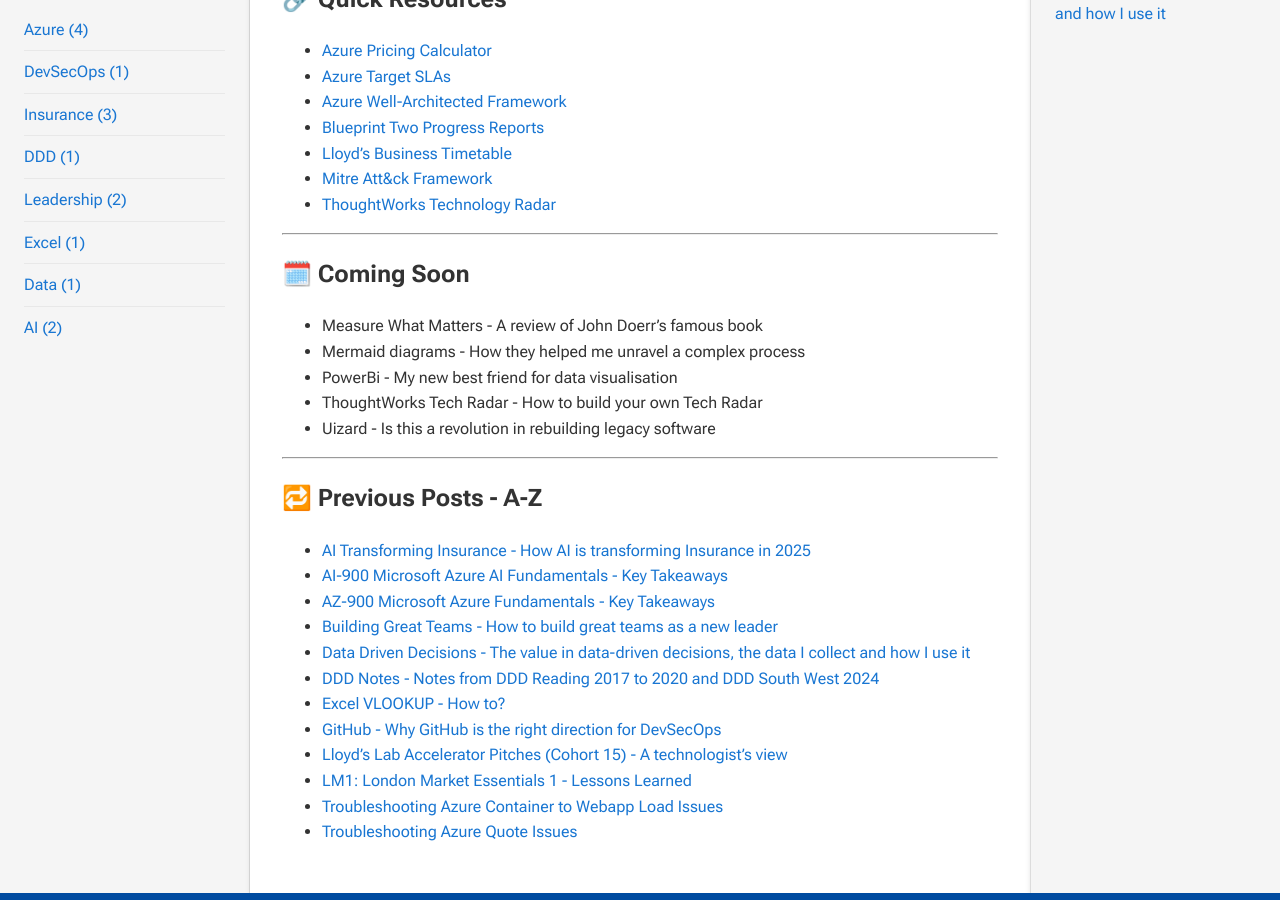
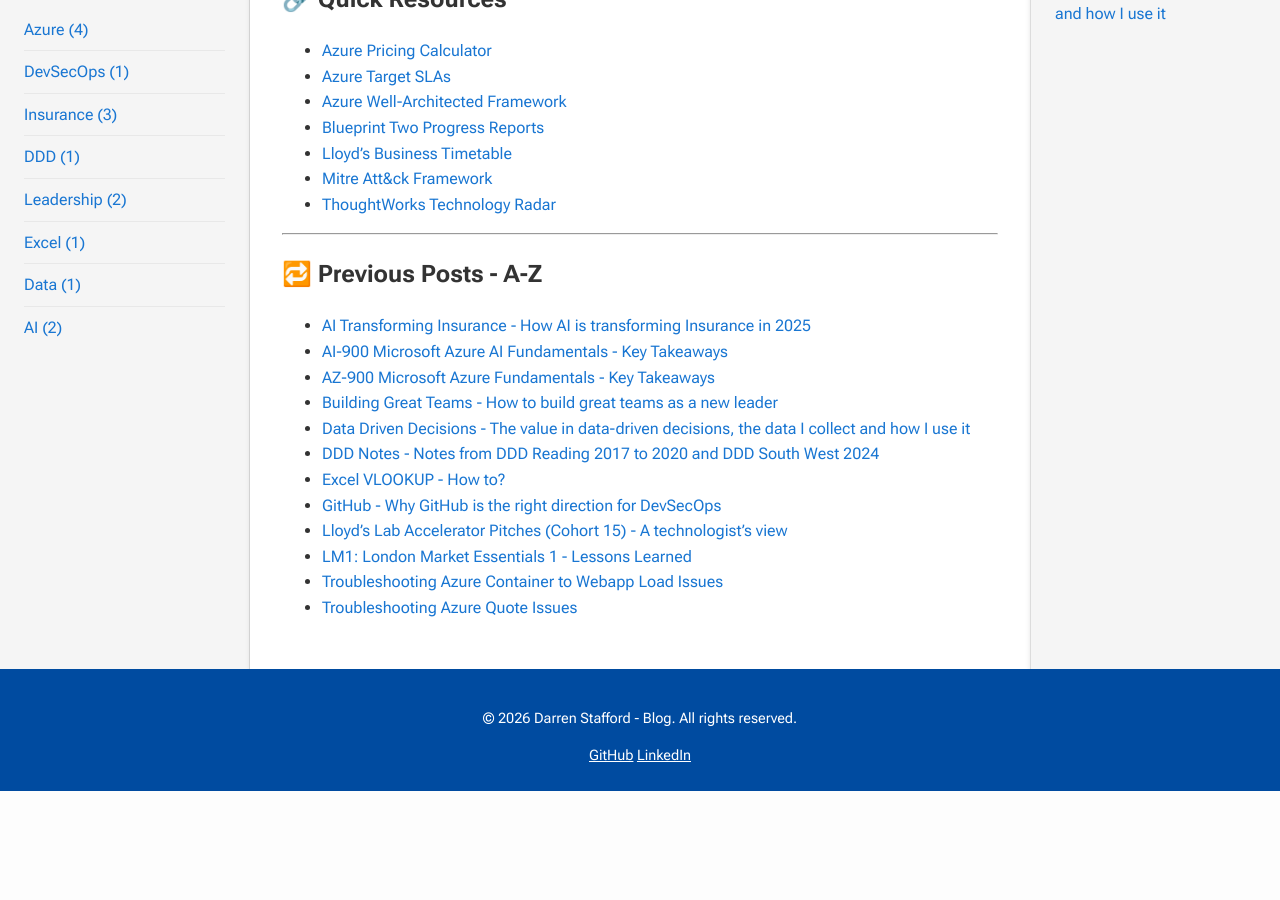
Before and after one commit to dazstaffs/blog, a Jekyll site: the page built from index.md, in a window 1280 px wide and 900 px high, scrolled down 613 px. Built offline with Jekyll 4.4.1, drawn with Linux system fonts in a browser that asks for light colours; after the commit the page ends 1404 px from its top, so only the background shows below that.

Commit message:
Scrapped Coming Soon Section as I can't guarantee what articles I will write next.

```diff
--- a/index.md
+++ b/index.md
@@ -31,16 +31,6 @@ Thanks for stopping by—let’s dive in.
 
 ---
 
-## 🗓️ Coming Soon
-
-- Measure What Matters - A review of John Doerr's famous book
-- Mermaid diagrams - How they helped me unravel a complex process
-- PowerBi - My new best friend for data visualisation
-- ThoughtWorks Tech Radar - How to build your own Tech Radar
-- Uizard - Is this a revolution in rebuilding legacy software
-
----
-
 ## 🔁 Previous Posts - A-Z
 
 - [AI Transforming Insurance - How AI is transforming Insurance in 2025](_posts/2025-12-31-InsuranceAndAI.md)
```
